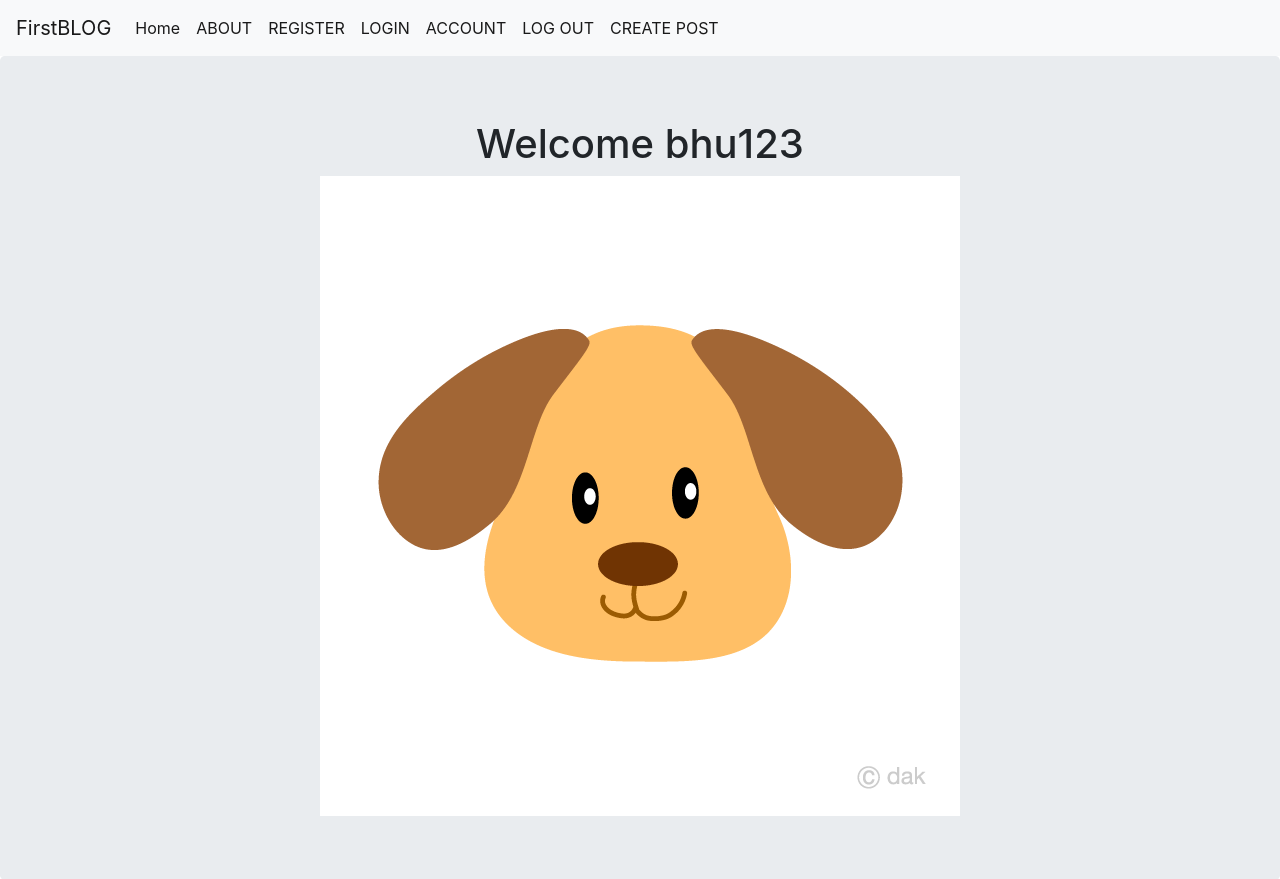
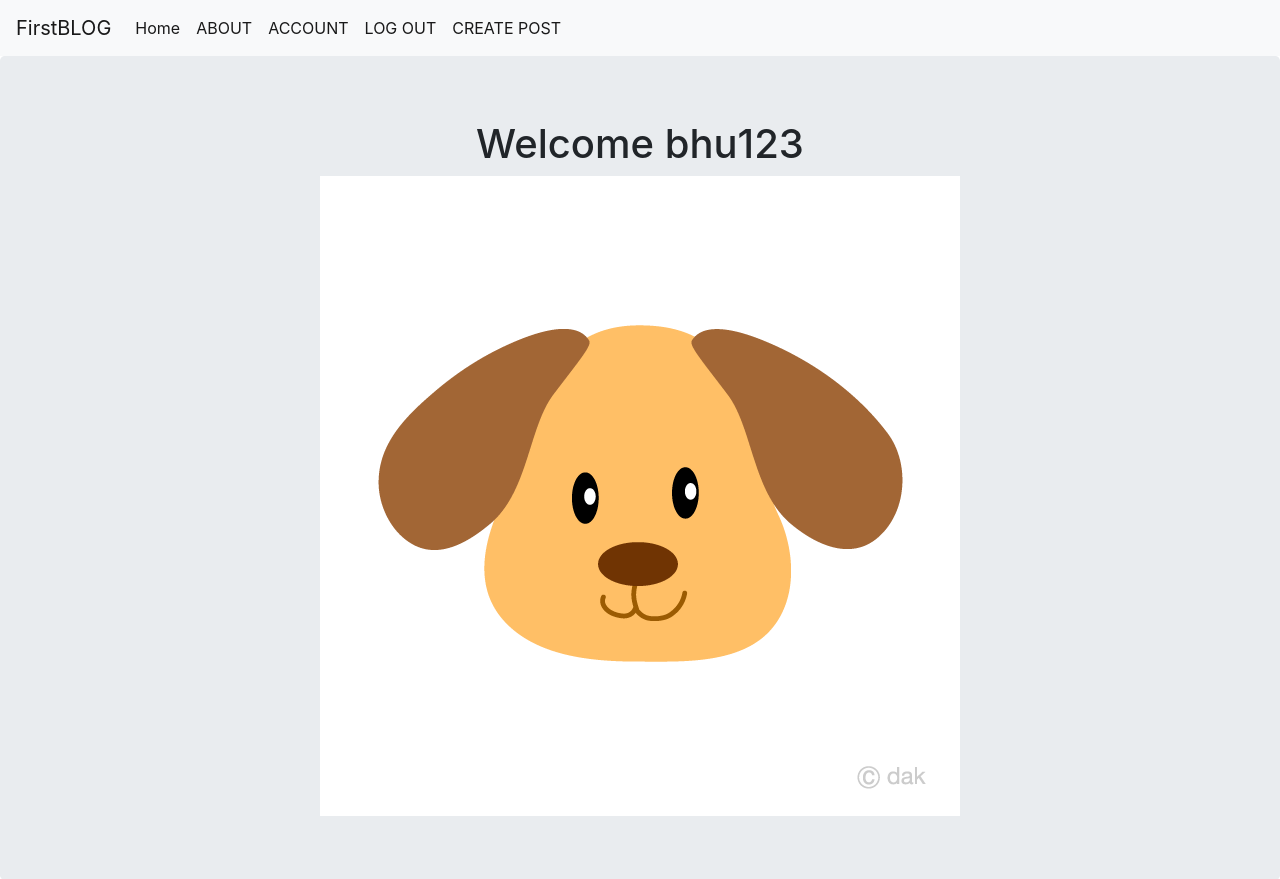
Before and after one commit to bhushan199901/my-first-python-app-log, a Flask app: page /account in a window 1280 px wide. Shown: the top 879 px of the page. Run offline with Flask 2, Linux system fonts and the light colour scheme; a user stored in the database is signed in; some libraries are stand-ins or nearby versions.

Commit message:
first commit

```diff
--- a/CompanyBlog/templates/base.html
+++ b/CompanyBlog/templates/base.html
@@ -26,14 +26,6 @@
         <a class="nav-link" href="{{url_for('core.info')}}">ABOUT<span class="sr-only">(current)</span></a>
       </li>
 
-        <li class="nav-item active">
-        <a class="nav-link" href="{{url_for('users.register')}}">REGISTER<span class="sr-only">(current)</span></a>
-      </li>
-
-        <li class="nav-item active">
-        <a class="nav-link" href="{{url_for('users.login')}}">LOGIN<span class="sr-only">(current)</span></a>
-      </li>
-
       {% if current_user.is_authenticated %}
       <li class="nav-item active">
         <a class="nav-link" href="{{url_for('users.account')}}">ACCOUNT<span class="sr-only">(current)</span></a>
@@ -47,6 +39,16 @@
         <a class="nav-link" href="{{url_for('blog_posts.create_post')}}">CREATE POST<span class="sr-only">(current)</span></a>
       </li>
 
+      {% else %}
+
+      <li class="nav-item active">
+        <a class="nav-link" href="{{url_for('users.register')}}">REGISTER<span class="sr-only">(current)</span></a>
+      </li>
+
+        <li class="nav-item active">
+        <a class="nav-link" href="{{url_for('users.login')}}">LOGIN<span class="sr-only">(current)</span></a>
+      </li>
+
       {% endif %}
 
 
```
